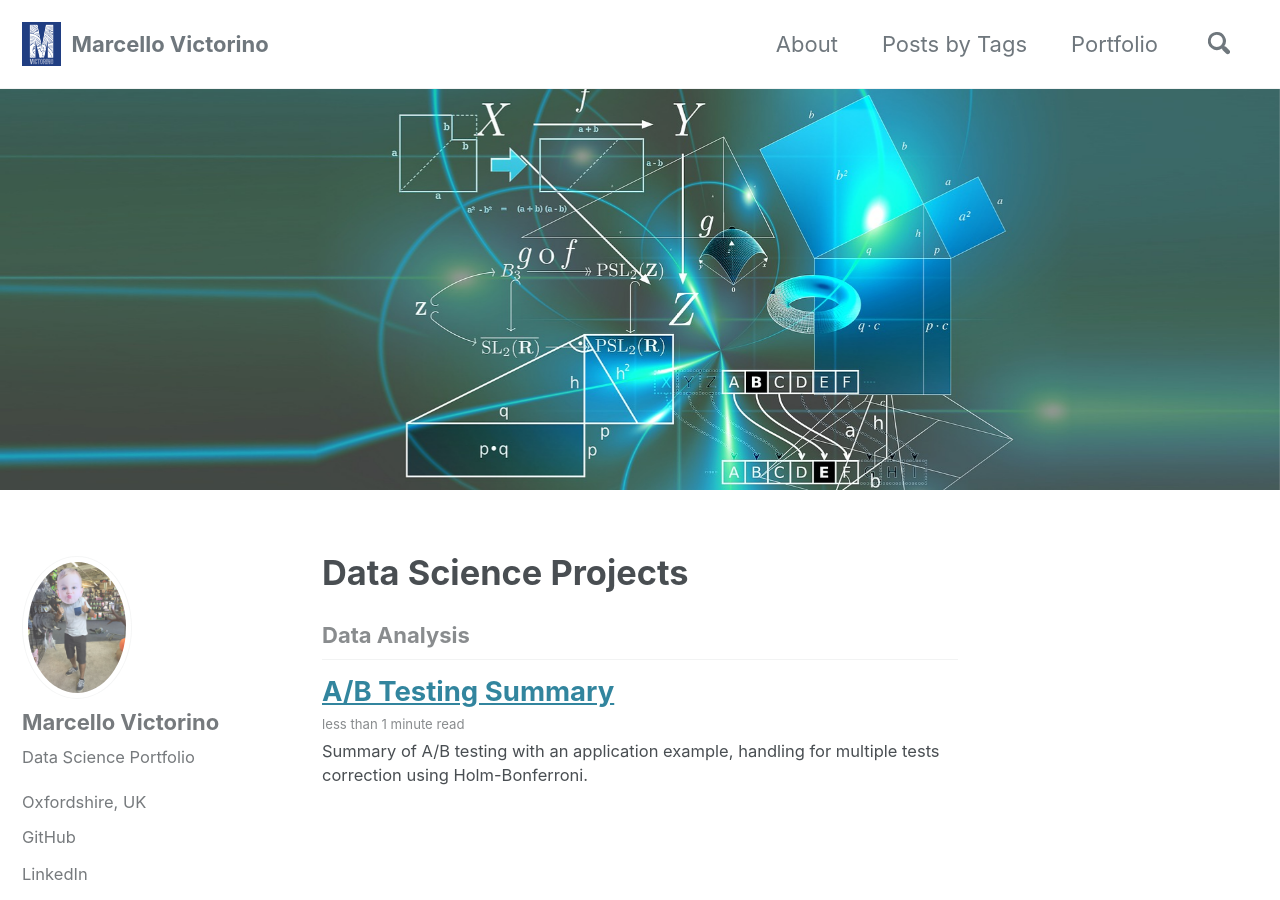
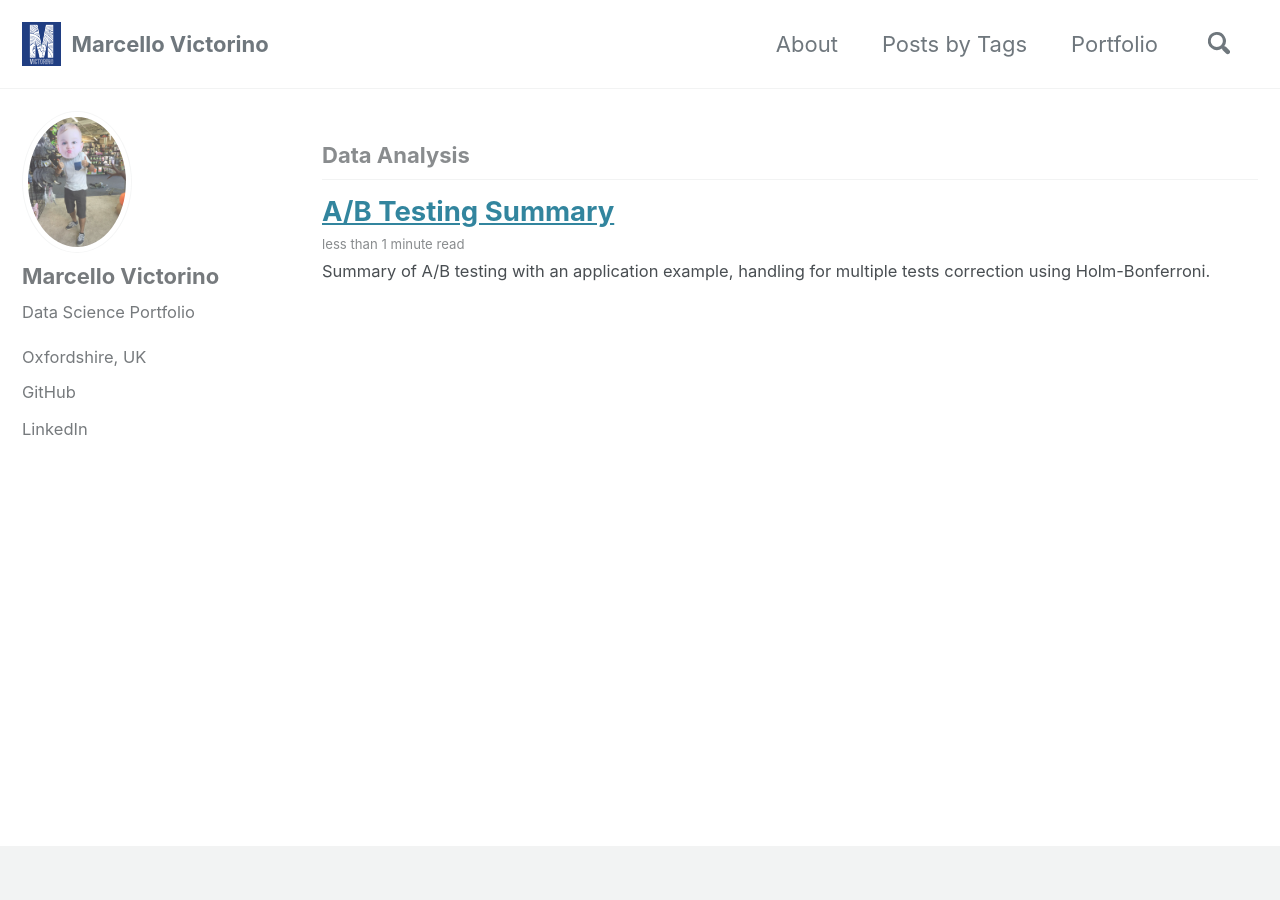
Before and after one commit to marcellovictorino/marcellovictorino.github.io, a Jekyll site: the page built from _pages/projects.md, in a window 1280 px wide and 900 px high. Built offline with Jekyll 4.4.1, drawn with Linux system fonts in a browser that asks for light colours; cached includes are drawn as plain includes; some of the changed lines change nothing that is shown; grey boxes are pictures that could not be loaded.

Commit message:
feat: widen projects page

```diff
--- a/_pages/projects.md
+++ b/_pages/projects.md
@@ -1,10 +1,11 @@
 ---
 layout: archive
 permalink: /projects/
-title: "Data Science Projects"
+title: "" #"Data Science Projects"
 author_profile: true
-header:
-    image: "/images/banner_equations.jpg"
+classes: wide
+# header:
+#     image: "/images/banner_equations.jpg"
 ---
 
 {% include group-by-array collection=site.posts field="tags" %}
```
Also changed, not shown: minimal-mistakes-jekyll.gemspec.
